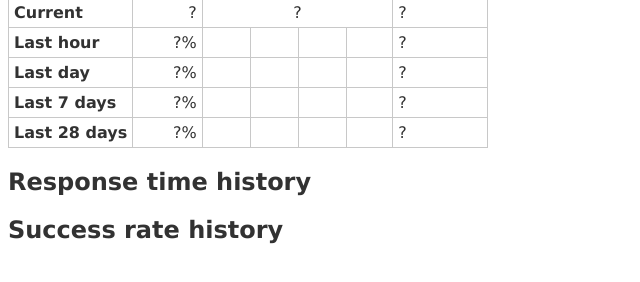
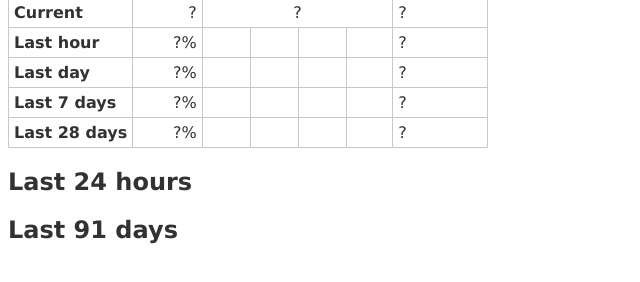
Before and after one commit to cu2/kt-status, a plain HTML site: page static/index.html in a window 1280 px wide. Shown: the part 144-426 px from the top of the page, without its empty margins (0-640 px from the left). Drawn offline with nearby package versions, Linux system fonts and the light colour scheme; no server answers.

Commit message:
[charts] reordered

```diff
--- a/static/index.html
+++ b/static/index.html
@@ -71,11 +71,11 @@
         </tr>
       </tbody>
     </table>
-    <h2>Response time history</h2>
+    <h2>Last 24 hours</h2>
     <div id="response_time_chart_24_hours"></div>
+    <div id="success_rate_chart_24_hours"></div>
+    <h2>Last 91 days</h2>
     <div id="response_time_chart_91_days"></div>
-    <h2>Success rate history</h2>
-    <div id="success_rate_chart_24_hours"></div>
     <div id="success_rate_chart_91_days"></div>
     <script src="/main.js"></script>
   </body>
```
